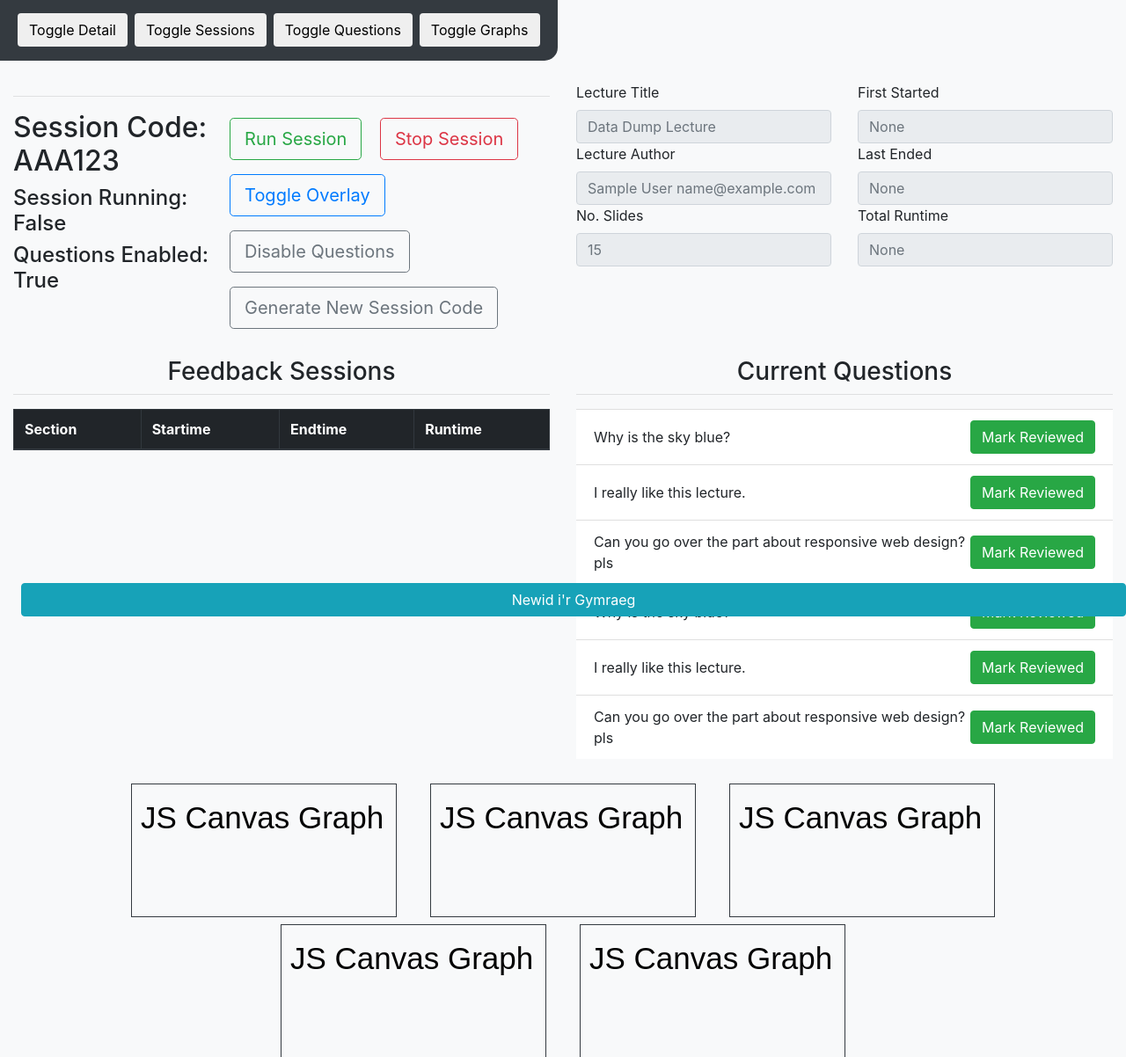
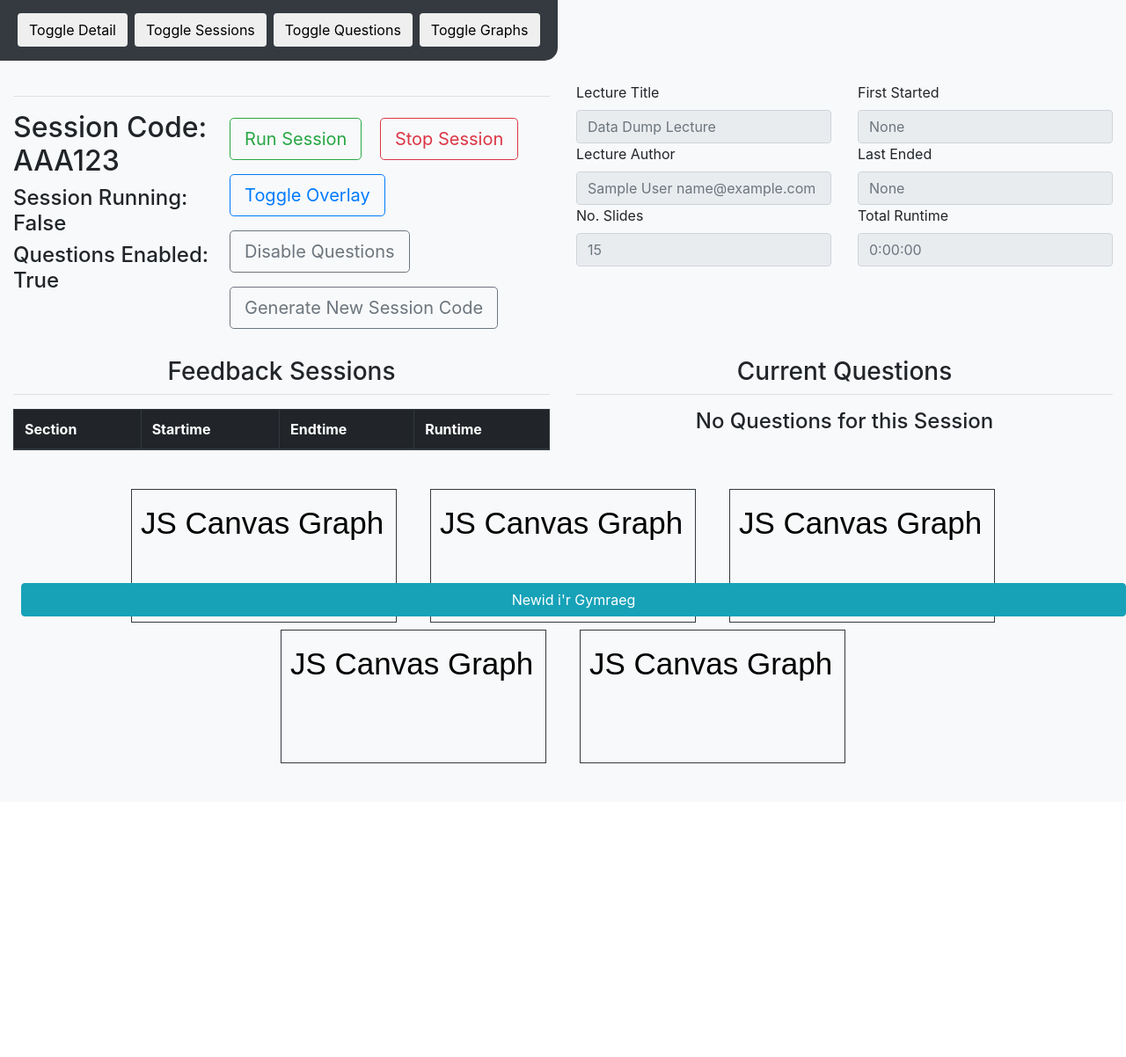
Before and after one commit to MorganMWJ/feedback_system, a Django app: page /staff/lectures/4/ in a window 1280 px wide. Shown: the part 75-1277 px from the top of the page at 88% size. After the commit the page ends 943 px from the top, so only its background shows below. Run offline with Django 3.2, Linux system fonts and the light colour scheme; the visitor is signed in with stand-in values (Sample User, id 1); data comes from the database, SQL or seed files in the repository; lists and menus that the app fills with data are empty; some libraries are stand-ins or nearby versions.

Commit message:
Added Question Review functionality

```diff
--- a/feedback_system/staff/models.py
+++ b/feedback_system/staff/models.py
@@ -1,5 +1,6 @@
 import random
 import string
+import datetime
 from django.db import models
 from django.core.validators import MinValueValidator
 
@@ -48,10 +49,12 @@ class Lecture(models.Model):
             return None
 
     def getTotalRuntime(self):
-        end = self.getLastEnded()
-        start = self.getFirstStarted()
-        if end!=None and start!=None:
-            return (end-start)
+        sessions = self.session_set.all()
+        runtimes = [session.getRuntime() for session in sessions]
+        return sum(runtimes, datetime.timedelta())
+
+    def __str__(self):
+        return self.title
 
     @staticmethod
     def getCode():
@@ -78,3 +81,6 @@ class Question(models.Model):
     time_posted = models.DateTimeField()
     is_reviewed = models.BooleanField(default=False)
     session_id = models.ForeignKey(Session, on_delete=models.CASCADE)
+
+    def __str__(self):
+        return self.question_text
--- a/feedback_system/staff/urls.py
+++ b/feedback_system/staff/urls.py
@@ -29,4 +29,7 @@ urlpatterns = [
     path('lectures/<int:id>/generate_session_code/', views.lecture_generate_session_code, name='lecture_generate_session_code'),
     #/staff/lectures/?/toggle_questions/
     path('lectures/<int:id>/toggle_questions/', views.lecture_toggle_questions, name='lecture_toggle_questions'),
+    #/staff/questions/?/review/
+    path('questions/<int:id>/review/', views.question_mark_reviewed, name='question_mark_reviewed'),
+
 ]
--- a/feedback_system/staff/views.py
+++ b/feedback_system/staff/views.py
@@ -13,8 +13,9 @@ from django.contrib.auth import logout as auth_logout
 from django.contrib.auth.decorators import login_required
 
 from ldap3 import core
+from itertools import chain
 from staff.forms import LoginForm, NewLectureForm, PDFUploadForm
-from staff.models import Lecture, Session
+from staff.models import Lecture, Session, Question
 from staff.pdf_extractor import get_info
 
 import pdb #pdb.set_trace() to start
@@ -76,7 +77,13 @@ def index(request):
 def lecture_detail(request, id=None):
     instance = get_object_or_404(Lecture, id=id)
     sessions = instance.session_set.all().order_by("start_time")
-    return render(request, 'staff/lecture_detail.html', {'lecture': instance, 'sessions': sessions})
+
+    #combine all this lecture's sessions' questions
+    allQuestions = []
+    for s in sessions:
+        allQuestions = list(chain(allQuestions, s.question_set.filter(is_reviewed=False).order_by("time_posted")))
+
+    return render(request, 'staff/lecture_detail.html', {'lecture': instance, 'sessions': sessions, 'questions': allQuestions})
 
 @login_required(login_url='/staff/login/')
 def lecture_start_feedback_session(self, id=None):
@@ -158,3 +165,12 @@ def lecture_new(request):
         context['pdf_form'] = PDFUploadForm()
 
     return render(request, 'staff/lecture_new.html', context)
+
+@login_required(login_url='/staff/login/')
+def question_mark_reviewed(self, id=None):
+    pdb.set_trace()
+    instance = get_object_or_404(Question, id=id)
+    instance.is_reviewed = True
+    instance.save()
+    lecture = instance.session_id.lecture_id
+    return redirect(reverse('staff:lecture_detail', kwargs={'id': lecture.id}))
--- a/feedback_system/templates/staff/lecture_detail.html
+++ b/feedback_system/templates/staff/lecture_detail.html
@@ -45,7 +45,7 @@
       if($("#questionDiv").is(":visible")){
         localStorage.setItem("questionsDisplayed", 1);
       }
-      elseif($("#questionDiv").is(":hidden")){
+      else if($("#questionDiv").is(":hidden")){
         localStorage.setItem("questionsDisplayed", 0);
       }
     });
@@ -55,10 +55,6 @@
       $("canvas").toggle();
     });
   });
-
-  if(localStorage.getItem("questionsDisplayed")){
-      $("#questionDiv").show();
-  }
 
 </script>
 
@@ -144,18 +140,20 @@
     </div>
     <div class="col-sm-6" id="questionDiv">
       <center>
-        <h3>Current Questions</h3>
+        <h3>{% trans "Current Questions" %}</h3>
       </center>
       <hr class="mt-0" />
-
-      <ul class="list-group list-group-flush">
-        <li class="list-group-item d-flex justify-content-between align-items-center">Why is the sky blue?<button type="button" class="btn btn-success ml-1">Mark Reviewed</button></li>
-        <li class="list-group-item d-flex justify-content-between align-items-center">I really like this lecture.<button type="button" class="btn btn-success ml-1">Mark Reviewed</button></li>
-        <li class="list-group-item d-flex justify-content-between align-items-center">Can you go over the part about responsive web design? pls<button type="button" class="btn btn-success ml-1">Mark Reviewed</button></li>
-        <li class="list-group-item d-flex justify-content-between align-items-center">Why is the sky blue?<button type="button" class="btn btn-success ml-1">Mark Reviewed</button></li>
-        <li class="list-group-item d-flex justify-content-between align-items-center">I really like this lecture.<button type="button" class="btn btn-success ml-1">Mark Reviewed</button></li>
-        <li class="list-group-item d-flex justify-content-between align-items-center">Can you go over the part about responsive web design? pls<button type="button" class="btn btn-success ml-1">Mark Reviewed</button></li>
-      </ul>
+      {% if questions %}
+        <ul class="list-group list-group-flush">
+          {% for question in questions %}
+            <li class="list-group-item d-flex justify-content-between align-items-center">{{ question.question_text }}<a href="{% url 'staff:question_mark_reviewed' question.id %}" role="button" class="btn btn-success ml-1">{% trans "Mark Reviewed" %}</a></li>
+          {% endfor %}
+        </ul>
+      {% else %}
+        <center>
+          <h4>{% trans "No Questions for this Session" %}</h4>
+        </center>
+      {% endif %}
     </div>
   </div>
   <div class="row my-4  d-flex justify-content-center">
```
Also changed, not shown: feedback_system/staff/tests/test_models.py (+21 -0 lines), feedback_system/staff/tests/test_views.py (+1 -1 lines).
